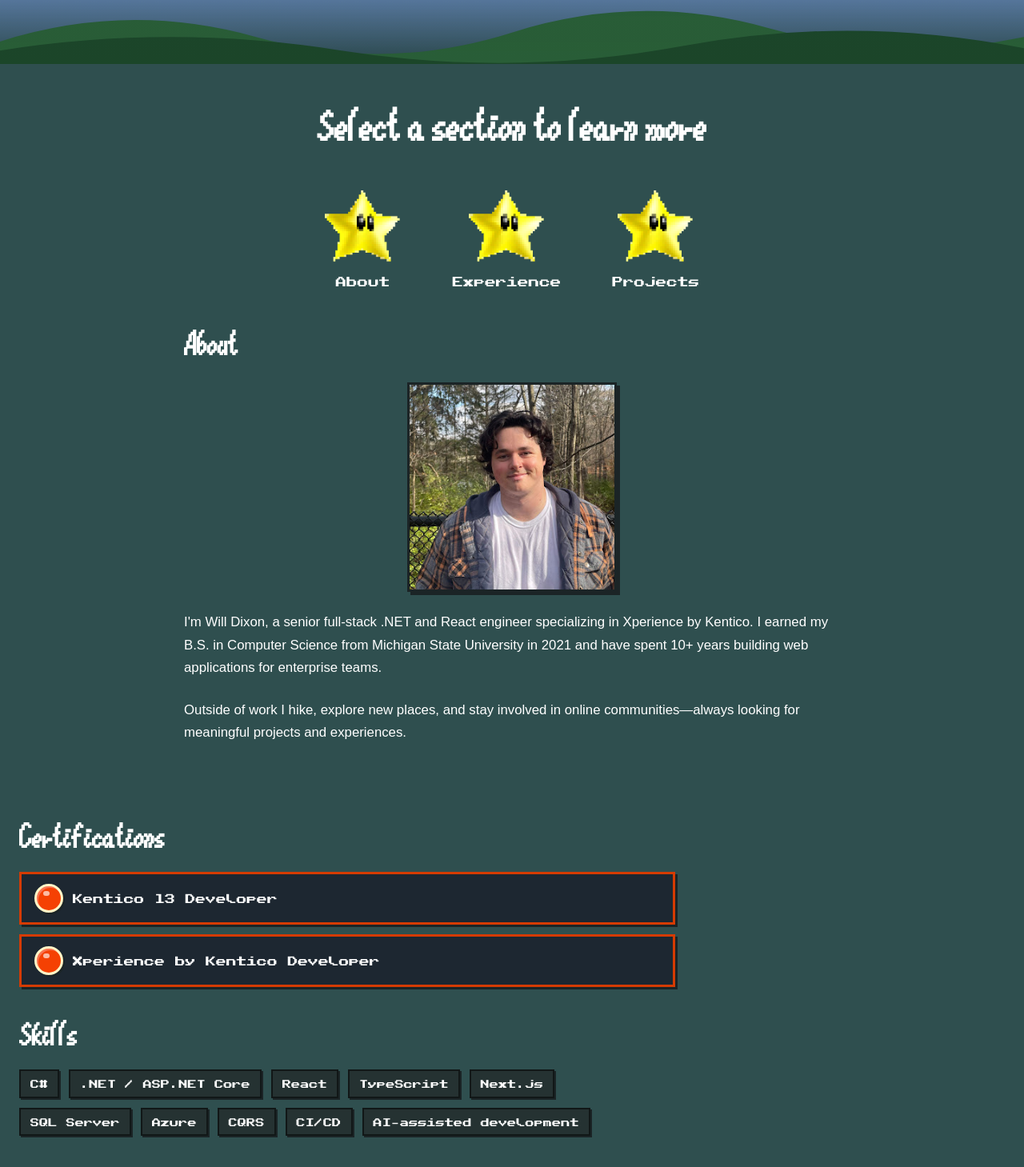
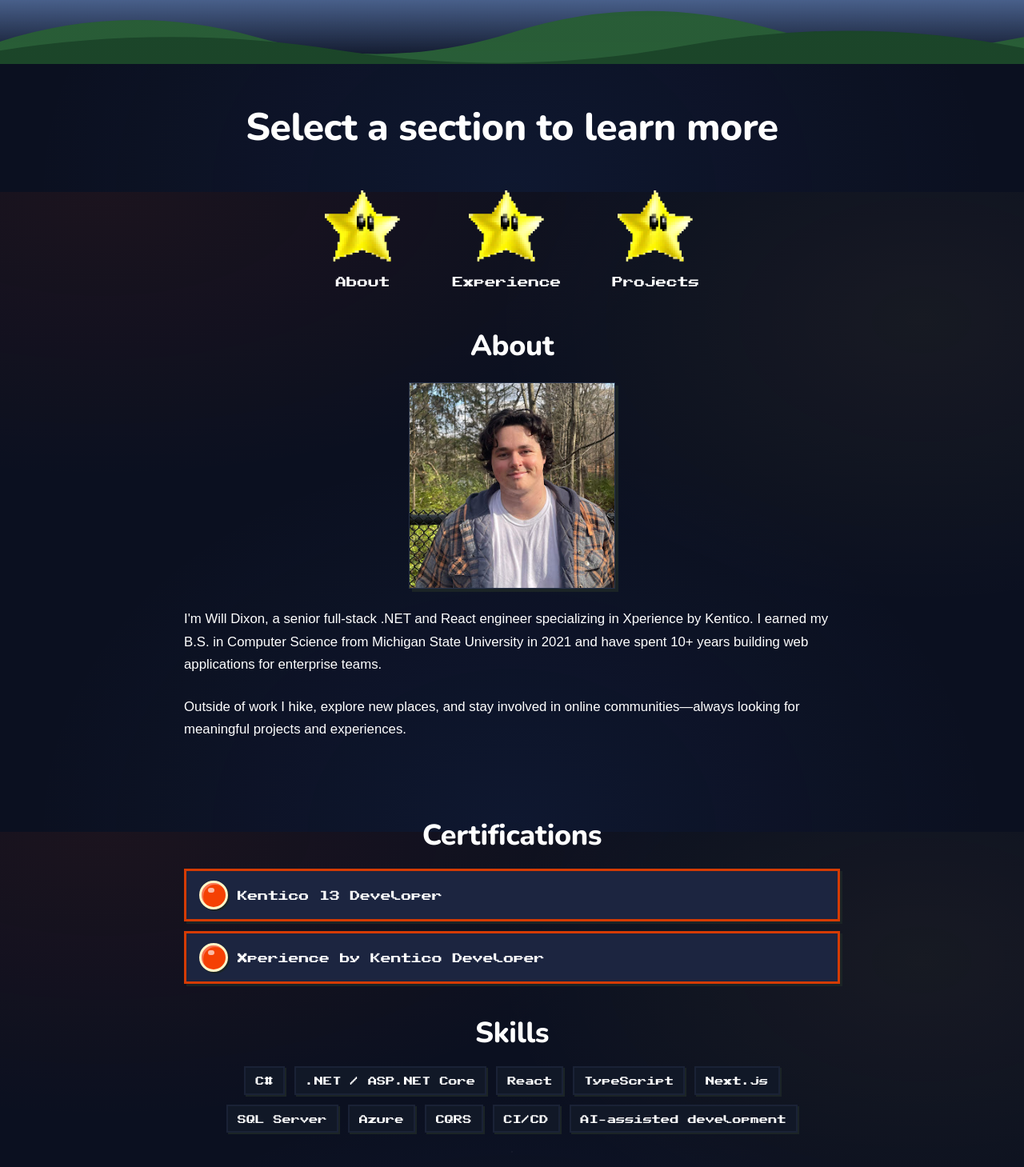
Before and after one commit to wdixon512/My-Website, a Next.js app: page /home in a window 1280 px wide. Shown: the part 560-2019 px from the top of the page at 80% size. Built offline with nearby package versions, Linux system fonts and the light colour scheme; no server answers; a web font is replaced by a local one.

Commit message:
fix: Nunito home section headings, centered home column, deep navy page background

```diff
--- a/lib/components/AboutMe.tsx
+++ b/lib/components/AboutMe.tsx
@@ -13,15 +13,15 @@ export const AboutMe = () => {
     >
       <Heading
         as="h2"
-        fontFamily="SM64"
+        fontFamily="var(--font-heading), system-ui, sans-serif" fontWeight="800" letterSpacing="-0.01em" textAlign="center"
         fontSize={{ base: "1.75rem", md: "2.25rem" }}
         color="text.500"
-        alignSelf="flex-start"
+        alignSelf="center"
       >
         About
       </Heading>
       <Box
-        border="3px solid"
+        border="1px solid"
         borderColor="primary.700"
         boxShadow="4px 4px 0 #1b2426"
         lineHeight={0}
--- a/lib/components/LevelCard.tsx
+++ b/lib/components/LevelCard.tsx
@@ -43,7 +43,7 @@ export const LevelCard = (props: LevelCardProps) => {
       w="full"
       maxW="820px"
       bg="secondary.500"
-      border="3px solid"
+      border="1px solid"
       borderColor="primary.700"
       boxShadow={pixelShadow}
       px={{ base: 4, md: 6 }}
--- a/lib/components/Projects.tsx
+++ b/lib/components/Projects.tsx
@@ -3,10 +3,10 @@ import { LevelCard } from "./LevelCard";
 
 export const Projects = () => {
   return (
-    <VStack align="stretch" gap={6} w="full" maxW="820px">
+    <VStack align="stretch" gap={6} w="full" maxW="820px" mx="auto">
       <Heading
         as="h2"
-        fontFamily="SM64"
+        fontFamily="var(--font-heading), system-ui, sans-serif" fontWeight="800" letterSpacing="-0.01em" textAlign="center"
         fontSize={{ base: "1.75rem", md: "2.25rem" }}
         color="text.500"
       >
--- a/lib/components/Resume.tsx
+++ b/lib/components/Resume.tsx
@@ -30,18 +30,18 @@ const CERTIFICATIONS = [
 
 export const Resume = () => {
   return (
-    <VStack align="stretch" gap={{ base: 8, md: 10 }} w="full" maxW="820px">
+    <VStack align="stretch" gap={{ base: 8, md: 10 }} w="full" maxW="820px" mx="auto">
       <Box>
         <Heading
           as="h2"
-          fontFamily="SM64"
+          fontFamily="var(--font-heading), system-ui, sans-serif" fontWeight="800" letterSpacing="-0.01em" textAlign="center"
           fontSize={{ base: "1.75rem", md: "2.25rem" }}
           mb={5}
           color="text.500"
         >
           Certifications
         </Heading>
-        <VStack align="stretch" gap={3}>
+        <VStack align="center" gap={3}>
           {CERTIFICATIONS.map((cert) => (
             <PowerUpBadge key={cert} label={cert} />
           ))}
@@ -51,14 +51,14 @@ export const Resume = () => {
       <Box>
         <Heading
           as="h2"
-          fontFamily="SM64"
+          fontFamily="var(--font-heading), system-ui, sans-serif" fontWeight="800" letterSpacing="-0.01em" textAlign="center"
           fontSize={{ base: "1.75rem", md: "2.25rem" }}
           mb={5}
           color="text.500"
         >
           Skills
         </Heading>
-        <Flex flexWrap="wrap" gap={3}>
+        <Flex flexWrap="wrap" gap={3} justify="center">
           {SKILLS.map((skill) => (
             <PixelChip key={skill}>{skill}</PixelChip>
           ))}
@@ -68,7 +68,7 @@ export const Resume = () => {
       <Box>
         <Heading
           as="h2"
-          fontFamily="SM64"
+          fontFamily="var(--font-heading), system-ui, sans-serif" fontWeight="800" letterSpacing="-0.01em" textAlign="center"
           fontSize={{ base: "1.75rem", md: "2.25rem" }}
           mb={5}
           color="text.500"
@@ -168,7 +168,7 @@ export const Resume = () => {
       <Box>
         <Heading
           as="h2"
-          fontFamily="SM64"
+          fontFamily="var(--font-heading), system-ui, sans-serif" fontWeight="800" letterSpacing="-0.01em" textAlign="center"
           fontSize={{ base: "1.75rem", md: "2.25rem" }}
           mb={5}
           color="text.500"
--- a/pages/_app.tsx
+++ b/pages/_app.tsx
@@ -18,7 +18,6 @@ function MyApp({ Component, pageProps }) {
           <GameContextProvider>
             <Head>
               <link rel="preload" href="/static/fonts/PublicPixel.ttf" as="font" type="font/ttf" crossOrigin="anonymous" />
-              <link rel="preload" href="/static/fonts/SM64.ttf" as="font" type="font/ttf" crossOrigin="anonymous" />
               <title>Will Dixon | Senior Full-Stack Engineer (.NET, React, Kentico)</title>
               <meta
                 name="description"
@@ -72,7 +71,7 @@ function MyApp({ Component, pageProps }) {
               />
             </Head>
             <Fonts />
-            <Container className={headingFont.variable} width="100%" maxW="100%" px="0" mx="0" pb="20" minHeight="100vh" bgColor="primary.500" overflowX="clip">
+            <Container className={`${headingFont.variable} wow-page`} width="100%" maxW="100%" px="0" mx="0" pb="20" minHeight="100vh" bgColor="primary.500" overflowX="clip">
 
               <NavigationBar />
               <Component {...pageProps} />
--- a/pages/blog/[slug].tsx
+++ b/pages/blog/[slug].tsx
@@ -25,7 +25,7 @@ const formatDate = (d: string) =>
 
 const panel = {
   bg: "secondary.500",
-  border: "3px solid",
+  border: "1px solid",
   borderColor: "primary.700",
   boxShadow: "4px 4px 0 #1b2426",
 } as const;
--- a/pages/blog/index.tsx
+++ b/pages/blog/index.tsx
@@ -21,7 +21,7 @@ export default function BlogIndex({ posts }: { posts: PostMeta[] }) {
           className="wow-card"
           position="relative"
           bg="secondary.500"
-          border="3px solid"
+          border="1px solid"
           borderColor="primary.700"
           boxShadow="4px 4px 0 #1b2426"
           overflow="hidden"
--- a/pages/home.tsx
+++ b/pages/home.tsx
@@ -33,7 +33,7 @@ function SectionHighlight({
       px={{ base: 4, md: 6 }}
       py={{ base: 8, md: 12 }}
     >
-      <Reveal>{children}</Reveal>
+      <Reveal><Box w="full" maxW="820px" mx="auto">{children}</Box></Reveal>
     </Box>
   );
 }
@@ -54,9 +54,8 @@ export function Home() {
       <MainMenu />
       <Flex direction="column" align="center" px={{ base: 4, md: 6 }}>
         <Heading
-          textAlign="center"
           as="h2"
-          fontFamily="SM64"
+          fontFamily="var(--font-heading), system-ui, sans-serif" fontWeight="800" letterSpacing="-0.01em" textAlign="center"
           fontSize={{ base: "1.5rem", md: "2.5rem", lg: "3rem" }}
           mt={{ base: 8, md: 12 }}
           px={2}
--- a/pages/uses.tsx
+++ b/pages/uses.tsx
@@ -8,7 +8,7 @@ const Section = ({ world, title, items }: { world: string; title: string; items:
     as="section"
     className="wow-card"
     bg="secondary.500"
-    border="3px solid"
+    border="1px solid"
     borderColor="primary.700"
     boxShadow="4px 4px 0 #1b2426"
     px={{ base: 4, md: 6 }}
--- a/styles/global.css
+++ b/styles/global.css
@@ -56,7 +56,7 @@ html { scroll-behavior: smooth; }
 .wow-sky {
   --sy: 0;
   position: absolute; inset: 0; z-index: -1; pointer-events: none;
-  background: linear-gradient(180deg, #3d6fd6 0%, #5c94fc 45%, #8fb8ff 75%, #2f4f4f 100%);
+  background: linear-gradient(180deg, #3d6fd6 0%, #5c94fc 45%, #8fb8ff 75%, #0b1020 100%);
 }
 .wow-layer { position: absolute; inset: 0; will-change: transform; }
 .wow-layer-far { transform: translate3d(0, calc(var(--sy) * 0.15px), 0); }
@@ -143,3 +143,16 @@ html { scroll-behavior: smooth; }
   .wow-card, .wow-card::after, .wow-coin, .wow-navlink::after { transition: none !important; }
   .wow-card:hover { transform: none; }
 }
+
+
+/* Page background: deep navy with faint glow + dot texture */
+.wow-page {
+  background-color: #0b1020;
+  background-image:
+    radial-gradient(1200px 600px at 10% 0%, rgba(245, 65, 3, 0.07), transparent 60%),
+    radial-gradient(900px 600px at 90% 20%, rgba(255, 215, 92, 0.05), transparent 60%),
+    radial-gradient(1000px 800px at 50% 100%, rgba(60, 110, 230, 0.08), transparent 60%),
+    radial-gradient(rgba(255, 255, 255, 0.035) 1px, transparent 1px);
+  background-size: auto, auto, auto, 22px 22px;
+  background-attachment: fixed, fixed, fixed, scroll;
+}
--- a/styles/theme.ts
+++ b/styles/theme.ts
@@ -7,18 +7,18 @@ const theme = extendTheme({
       200: '#445d63',
       300: '#3a4f54',
       400: '#303f44',
-      500: '#2F4F4F', // existing Dark Slate Gray
-      600: '#253232',
-      700: '#1b2426',
-      800: '#111717',
+      500: '#0b1020', // page background (deep navy)
+      600: '#111827',
+      700: '#26314a', // subtle borders
+      800: '#1a2236',
     },
     secondary: {
       100: '#2e3943',
       200: '#28333d',
       300: '#222d37',
-      400: '#1d2731',
-      500: '#1C2833', // existing Gunmetal
-      600: '#161e28',
+      400: '#1c2540',
+      500: '#151c2e', // card surface
+      600: '#10172a',
       700: '#101722',
       800: '#0a111c',
     },
```
